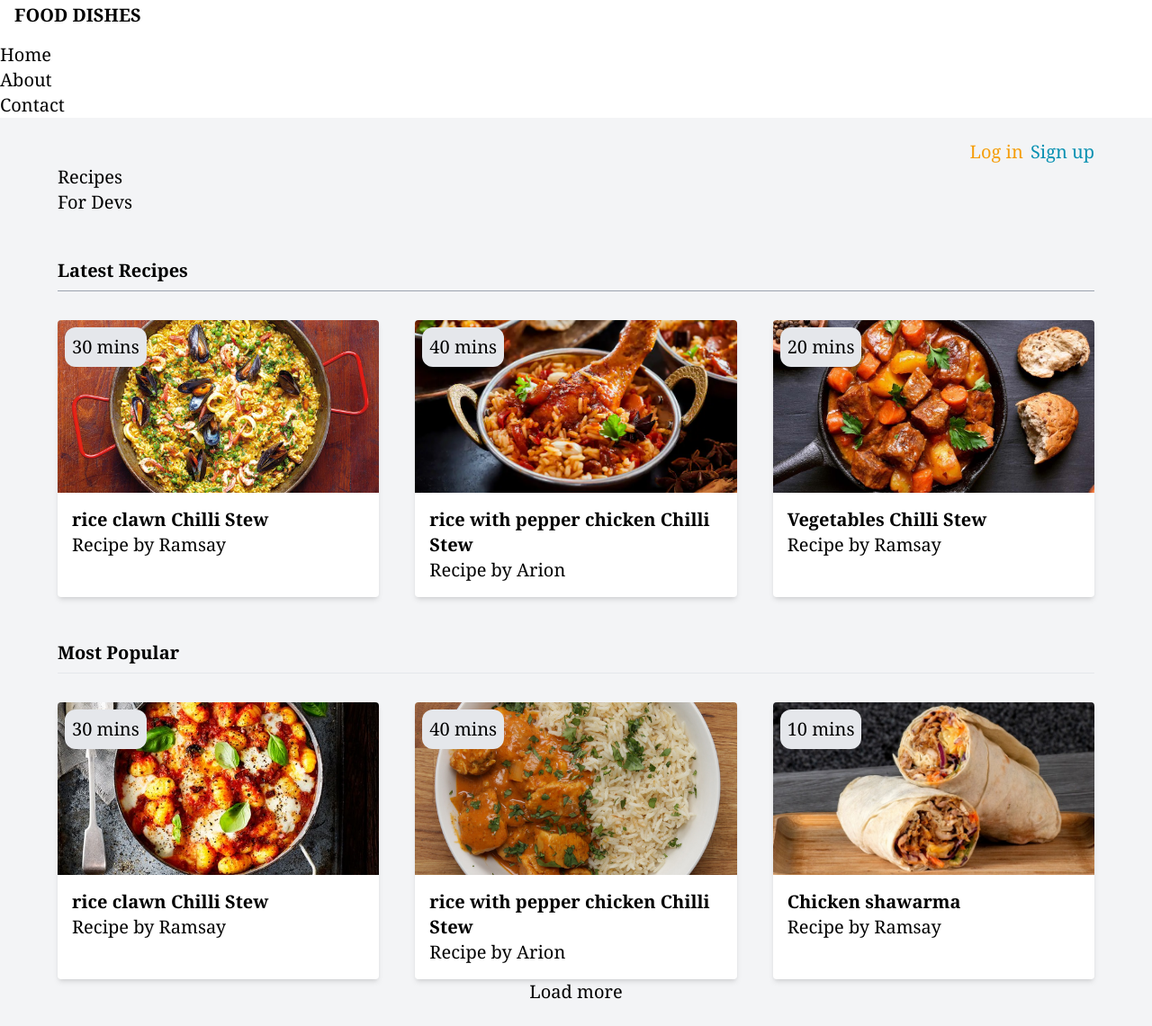
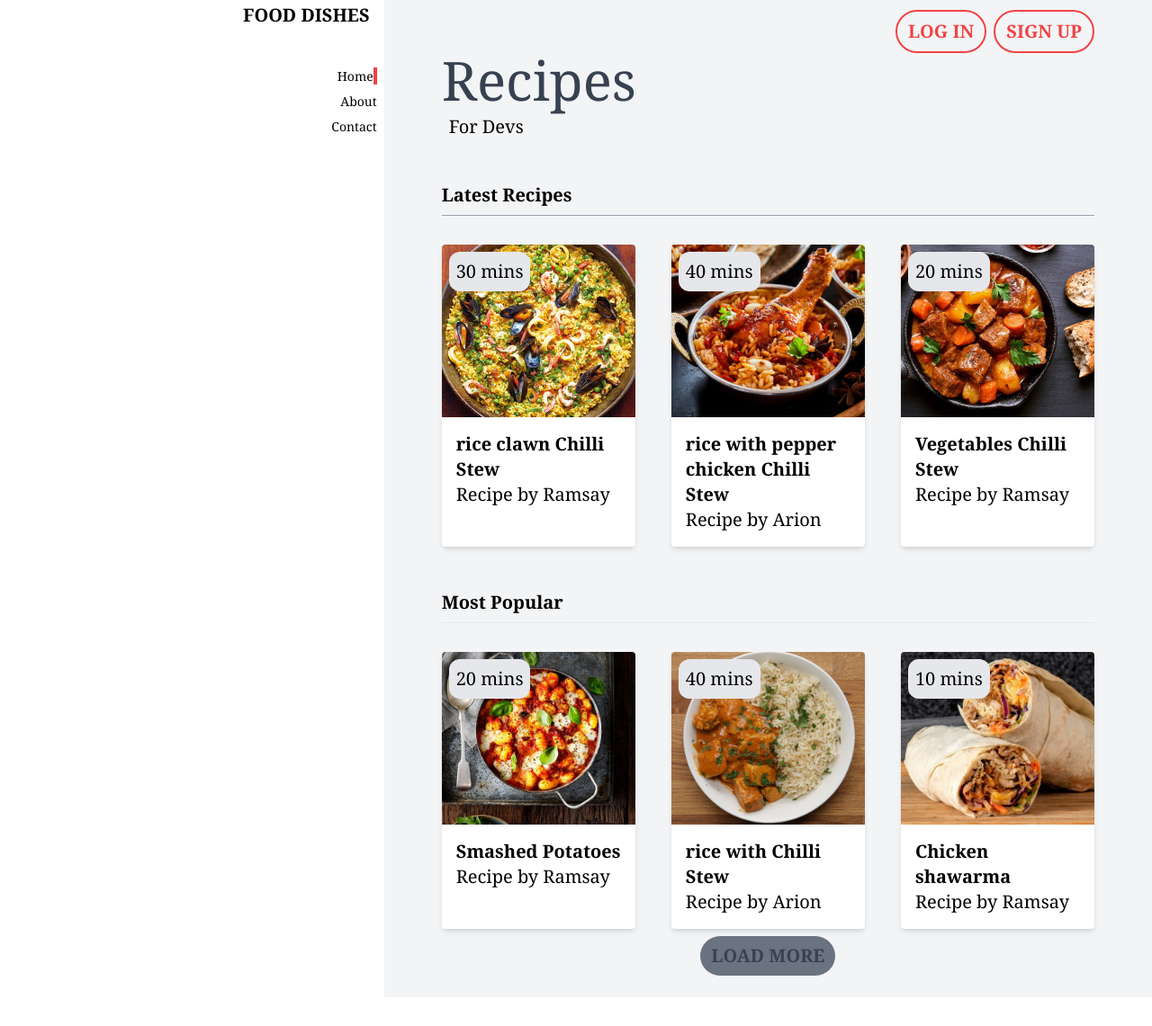
Before and after one commit to bibcode/food-dishes, a website: page public/index.html in a window 1280 px wide. Shown: the part 13-1154 px from the top of the page at 90% size. After the commit the page ends 1122 px from the top, so only its background shows below. Drawn offline with nearby package versions, Linux system fonts and the light colour scheme.

Commit message:
styling navbar

```diff
--- a/public/index.html
+++ b/public/index.html
@@ -9,41 +9,41 @@
 </head>
 
 <body class="text-xl font-serif">
-    <div>
-        <div>
-            <nav>
+    <div class="grid md:grid-cols-3">
+        <div class="md:flex md:justify-end ">
+            <nav class="text-right">
                 <div>
                     <h1 class="font-bold uppercase p-4">
                         <a href="/">Food Dishes</a>
                     </h1>
                 </div>
-                <ul>
-                    <li>
-                        <a href="#">
+                <ul class="text-sm mt-6">
+                    <li class="py-1">
+                        <a href="#" class=" m-2 border-r-4 border-red-500">
                         <span>Home</span>
                     </a>
                 </li>
-                    <li>
-                        <a href="#">
+                <li class="py-1">
+                    <a href="#"  class="m-2">
                     <span>About</span>
                 </a>
             </li>
-                    <li>
-                        <a href="#">
+            <li class="py-1">
+                        <a href="#"  class="m-2">
                             <span>Contact</span>
                         </a>
                     </li>
                 </ul>
             </nav>
         </div>
-        <main class="px-16 py-6  bg-gray-100">
+        <main class="px-16 py-6  bg-gray-100 md:col-span-2">
             <div class="flex justify-center md:justify-end">
-                <a href="#" class="mr-2 text-amber-500">Log in</a>
-                <a href="#" class="text-cyan-600">Sign up</a>
+                <a href="#" class="mr-2 text-red-500 md:uppercase border-red-500 font-bold rounded-full py-2 px-3 md:border-2 md:hover:bg-red-500 md:hover:text-white">Log in</a>
+                <a href="#" class="text-red-500 md:uppercase border-red-500 font-bold rounded-full py-2 px-3 md:border-2 md:hover:bg-red-500 md:hover:text-white">Sign up</a>
             </div>
             <header>
-                <h2 >Recipes</h2>
-                <h3>For Devs</h3>
+                <h2 class="text-gray-700 text-6xl">Recipes</h2>
+                <h3 class="m-2">For Devs</h3>
             </header>
 
             <div>
@@ -97,18 +97,18 @@
                 <div class="bg-white rounded overflow-hidden shadow-md relative">
                     <img src="img/food4.jpg" alt="" class="w-full h-32 sm:h-48 object-cover"/>
                     <div class="m-4">
-                        <span class="font-bold">rice clawn Chilli Stew</span>
+                        <span class="font-bold">Smashed Potatoes</span>
                         <span class="block">Recipe by Ramsay</span>
                     </div>
                     <div class="bg-gray-200 rounded-xl p-2 absolute  top-0 ml-2 mt-2">
-                        <span>30 mins</span>
+                        <span>20 mins</span>
                     </div>
                 </div>
                 <!-- food five here -->
                 <div class="bg-white rounded overflow-hidden shadow-md relative">
                     <img src="img/food5.jpg" alt="" class="w-full h-32 sm:h-48 object-cover"/>
                     <div class="m-4">
-                        <span class="font-bold">rice with pepper chicken Chilli Stew</span>
+                        <span class="font-bold">rice with Chilli Stew</span>
                         <span class="block">Recipe by Arion</span>
                     </div>
                     <div class="bg-gray-200 rounded-xl p-2 absolute  top-0 ml-2 mt-2">
@@ -127,8 +127,8 @@
                     </div>
                 </div>
                 </div>
-                <div class="flex justify-center">
-                    <div class="bg-secondary-100 text-secondary-200 ">Load more</div>
+                <div class="flex justify-center pt-2">
+                    <div class=" bg-gray-500 text-gray-700 uppercase py-2 px-3 font-bold rounded-full">Load more</div>
                 </div>
             </div>
         </main>
```
Lines whose indentation alone changed are shown as unchanged.
